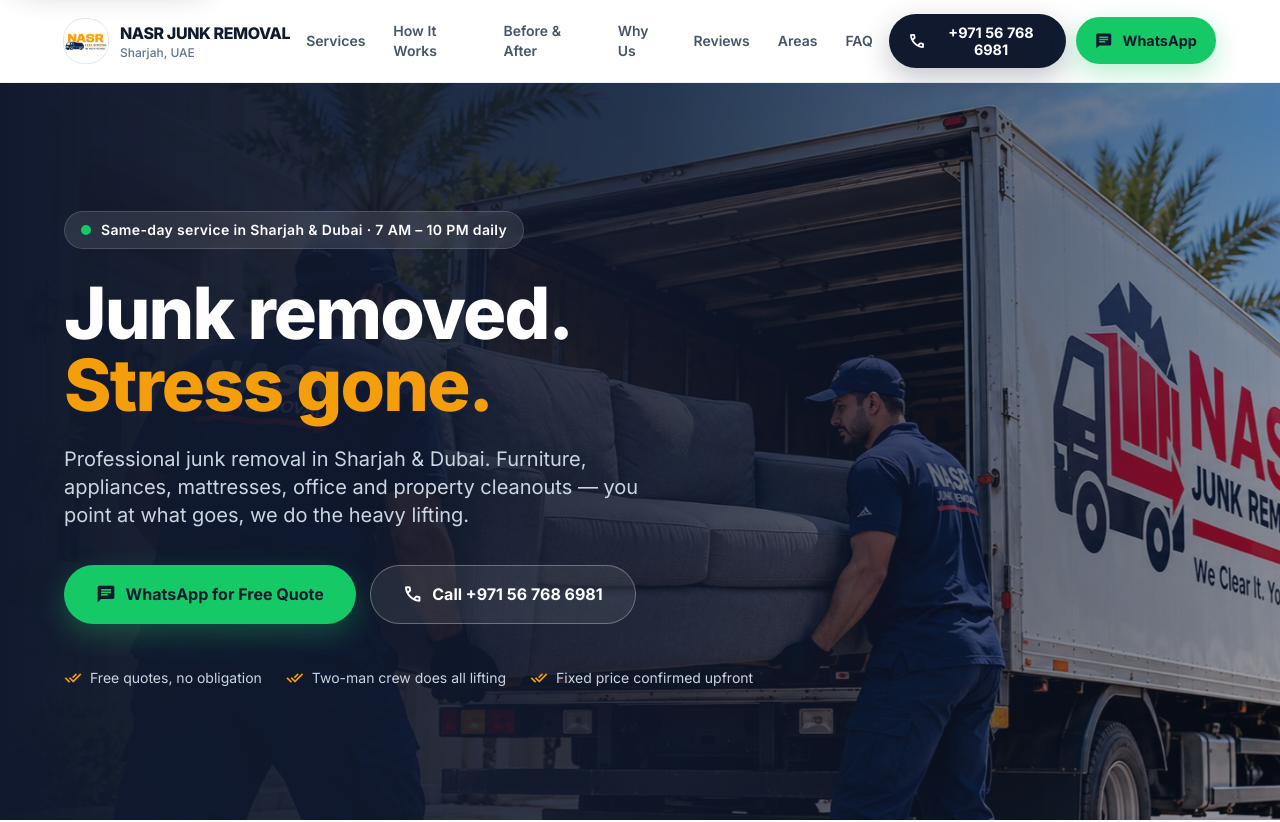
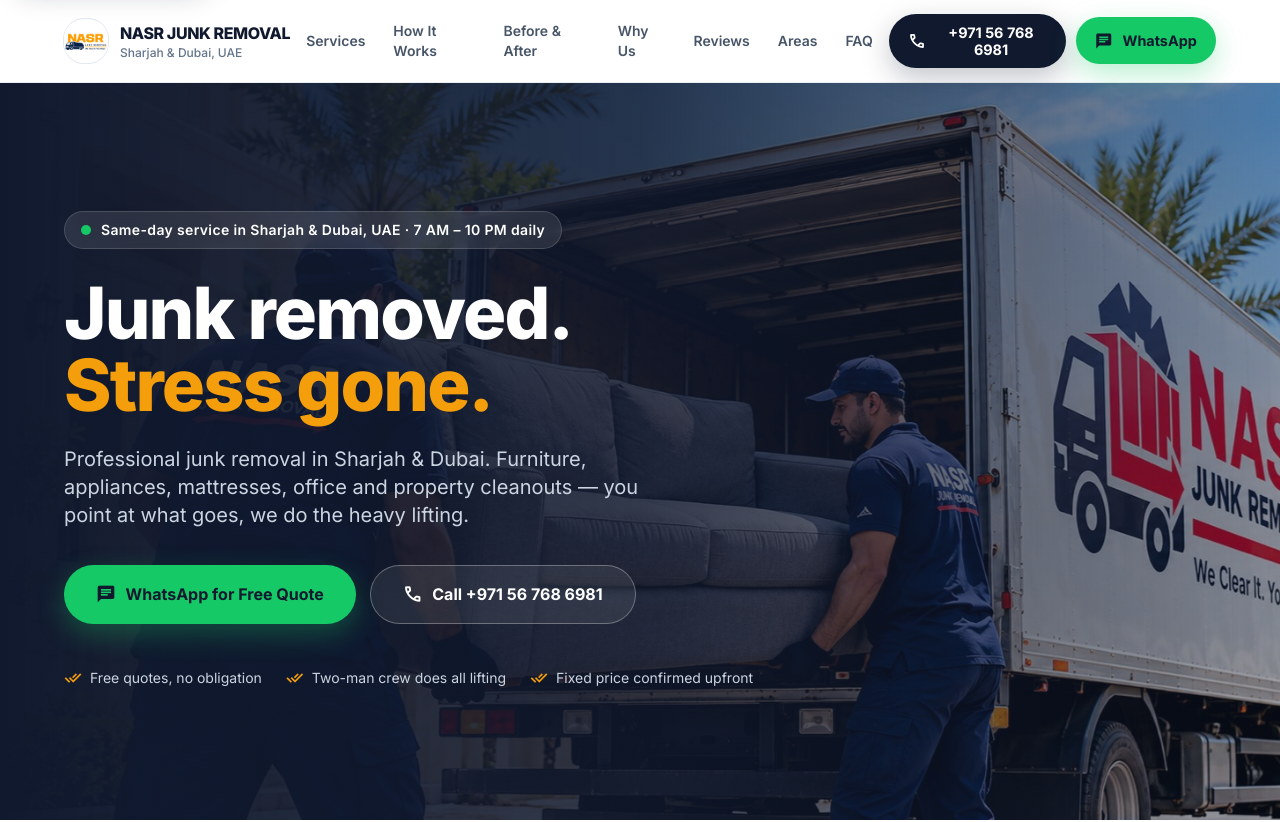
Before and after one commit to Bahadur51214/nasr-junk-removal, a plain HTML site: page index.html in a window 1280 px wide. Shown: the top 822 px of the page. Drawn offline with Linux system fonts and the light colour scheme.

Commit message:
Update header and hero badge to display Sharjah & Dubai, UAE

```diff
--- a/index.html
+++ b/index.html
@@ -45,7 +45,7 @@
       <img src="images/Logo.jpg" alt="NASR Junk Removal logo" width="512" height="384" class="brand-logo h-11 w-11 rounded-xl object-contain bg-white ring-1 ring-slate-200"/>
       <span class="leading-tight">
         <span class="block font-extrabold text-navy text-[15px] md:text-base tracking-tight">NASR JUNK REMOVAL</span>
-        <span class="block text-[11px] md:text-xs text-slate-500 font-medium">Sharjah, UAE</span>
+        <span class="block text-[11px] md:text-xs text-slate-500 font-medium">Sharjah & Dubai, UAE</span>
       </span>
     </a>
 
@@ -108,7 +108,7 @@
   <div class="relative z-10 max-w-[1200px] mx-auto px-5 md:px-6 py-20 md:py-28 lg:py-32">
     <div class="hero-in hb1 inline-flex items-center gap-2.5 px-4 py-2 rounded-full bg-white/10 backdrop-blur border border-white/15 mb-7">
       <span class="pulse-dot w-2.5 h-2.5 rounded-full bg-whatsapp"></span>
-      <span class="text-white text-xs md:text-sm font-semibold tracking-wide">Same-day service in Sharjah & Dubai &middot; 7 AM – 10 PM daily</span>
+      <span class="text-white text-xs md:text-sm font-semibold tracking-wide">Same-day service in Sharjah & Dubai, UAE &middot; 7 AM – 10 PM daily</span>
     </div>
 
     <h1 class="hero-title text-4xl sm:text-5xl md:text-6xl lg:text-7xl font-extrabold text-white leading-[1.03] tracking-tight max-w-3xl mb-6">
```
